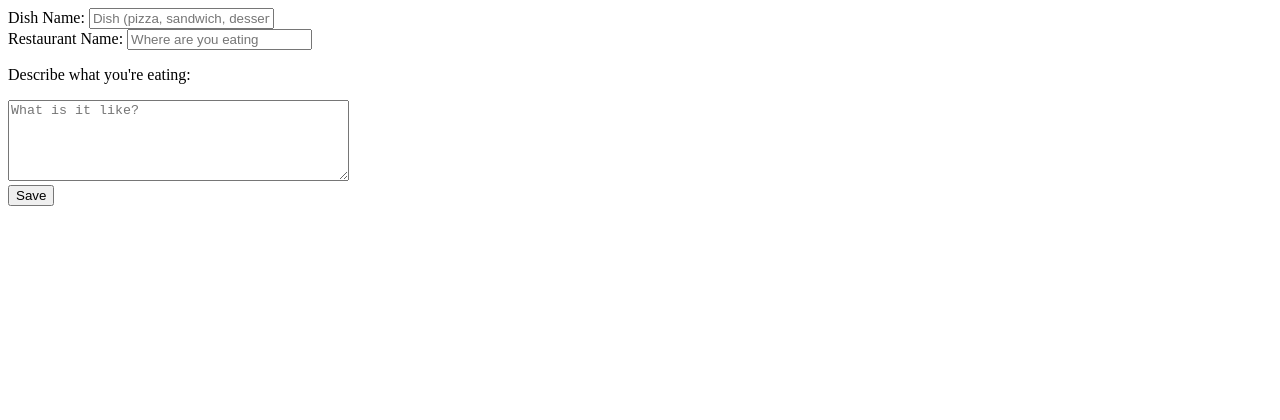
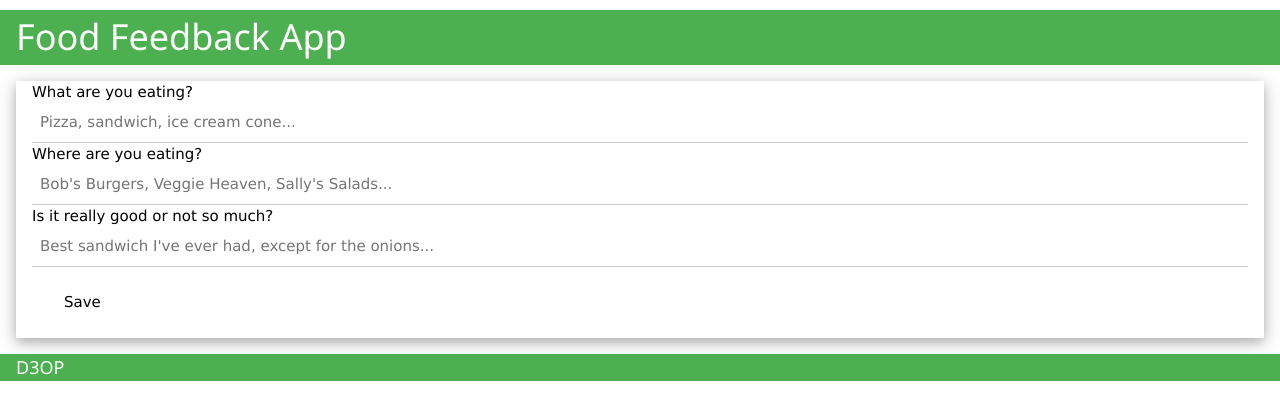
Before and after one commit to D3OP/food-feedback-app, an Angular app: page / in a window 1280 px wide. Shown: the top 420 px of the page. Built offline with nearby package versions, Linux system fonts and the light colour scheme.

Commit message:
Prettied up the front in using w3.css

```diff
--- a/src/app/app.component.html
+++ b/src/app/app.component.html
@@ -1,24 +1,16 @@
-<div class="container">
 
 
-  <form #form="ngForm" (submit)="submitForm(form)" novalidate>
-    <div class="form-group">
-      <label>Dish Name:  </label>
-      <input type="text" class="form-control" name="menuItemName" placeholder="Dish (pizza, sandwich, dessert) name here" required>
-    </div>
+    <h1 class="w3-container w3-green">Food Feedback App</h1>
+      <form #form="ngForm" (submit)="submitForm(form)" class="w3-container w3-card-4 w3-margin" novalidate>
+          <label class="w3-label ">What are you eating?</label>
+          <input type="text" class="form-control w3-input" name="menuItemName" placeholder="Pizza, sandwich, ice cream cone..." required>
 
-    <div class="form-group">
-      <label>Restaurant Name:  </label>
-      <input type="text" class="form-control" name="restaurantName" placeholder="Where are you eating" required>
-    </div>
+          <label class="w3-label">Where are you eating?</label>
+          <input type="text" class="form-control w3-input" name="restaurantName" placeholder="Bob's Burgers, Veggie Heaven, Sally's Salads..." required>
 
-    <div>
-      <p>Describe what you're eating:  </p>
-      <textarea cols=40 rows=5 name="description" placeholder="What is it like?"></textarea>
-    </div>
+          <label class="w3-label">Is it really good or not so much?</label>
+          <input type="text" class="form-control w3-input" name="description" placeholder="Best sandwich I've ever had, except for the onions..." required>
 
-    <div>
-      <button type="submit">Save</button>
-    </div>
-  </form>
-</div>
+          <button class="w3-btn w3-margin" type="submit">Save</button>
+      </form>
+    <h5 class="w3-container w3-green">D3OP</h5>
--- a/src/index.html
+++ b/src/index.html
@@ -1,5 +1,6 @@
 <!doctype html>
 <html>
+<link rel="stylesheet" href="http://www.w3schools.com/lib/w3.css">
 <head>
   <meta charset="utf-8">
   <title>Chiron</title>
```
